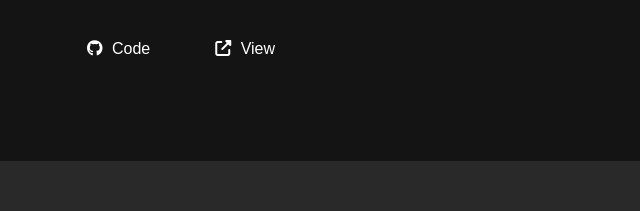
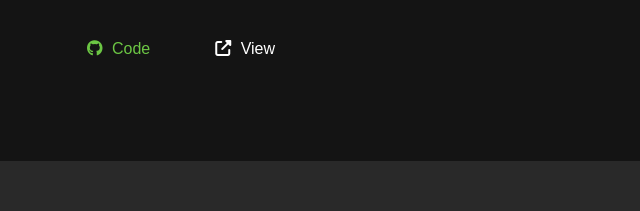
Before and after one commit to Mehdy-H-Asaad/My-Portfolio, a plain HTML site: page index.html in a window 1280 px wide. In both pictures the pointer is over the link 118 px from the left and 2337 px from the top of the page. Shown: the part 2289-2500 px from the top of the page, 0-640 px from the left. Drawn offline with nearby package versions, Linux system fonts and the light colour scheme; a web font is replaced by a local one.

Commit message:
Update main.css

```diff
--- a/css/main.css
+++ b/css/main.css
@@ -362,7 +362,8 @@ a {
 	cursor: pointer;
 	transition: var(--main-tansition);
 }
-.projects .box .links .github:hover .projects .box .links .github:hover a {
+.projects .box .links .github:hover,
+.projects .box .links .github:hover a {
 	color: #6cc644;
 }
 .projects .box .links .demo:hover,
```
